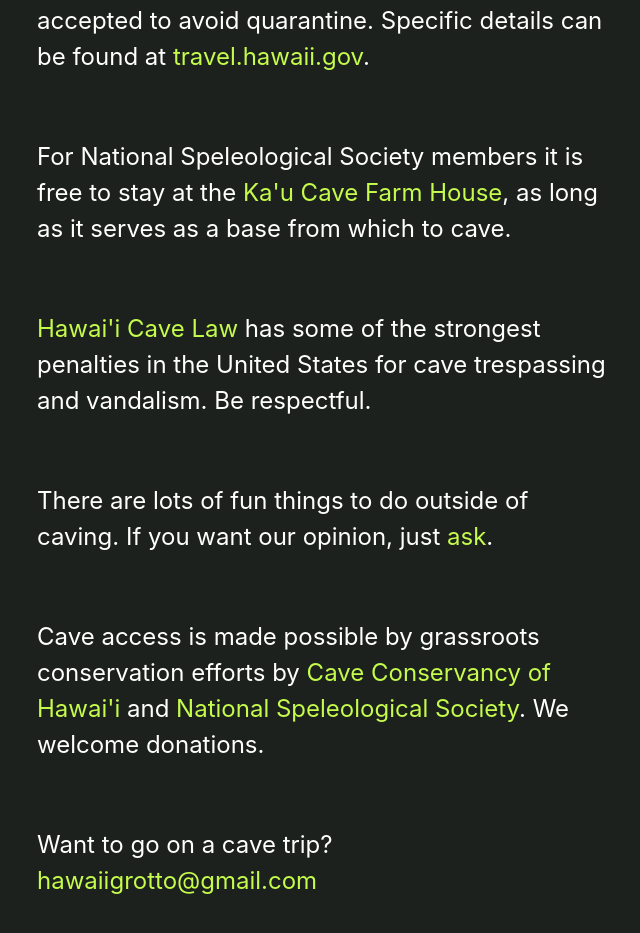
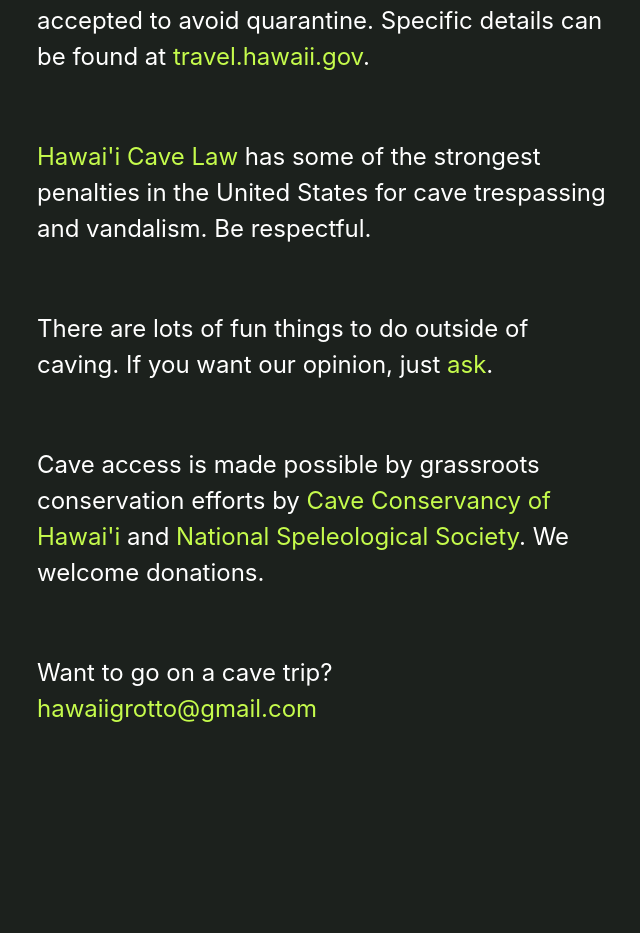
Before and after one commit to cindywu/hawaii-grotto, a Next.js app: page / in a window 1280 px wide. Shown: the part 1180-2113 px from the top of the page, without its empty margins (59-699 px from the left). After the commit the page ends 2035 px from the top, so only its background shows below. Built offline with nearby package versions, Linux system fonts and the light colour scheme.

Commit message:
remove kau cave farm

```diff
--- a/components/hero.tsx
+++ b/components/hero.tsx
@@ -40,9 +40,9 @@
       <p className={styles.description}>
         It is safe to travel to <a href={HAWAII_TRAVEL_URL} target="_blank">Hawai'i</a>. Proof of COVID-19 vaccination or a negative COVID-19 test may be accepted to avoid quarantine. Specific details can be found at <a href={HAWAII_SAFE_TRAVELS_URL} target="_blank">travel.hawaii.gov</a>.
       </p>
-      <p className={styles.description}>
+      {/* <p className={styles.description}>
         For National Speleological Society members it is free to stay at the <a href={KAU_CAVE_FARM_URL}>Ka'u Cave Farm House</a>, as long as it serves as a base from which to cave.
-      </p>
+      </p> */}
       <p className={styles.description}>
         <a href={CAVE_LAW_URL} target="_blank">Hawai'i Cave Law</a> has some of the strongest penalties in the United States for cave trespassing and vandalism. Be respectful.
       </p>
```
